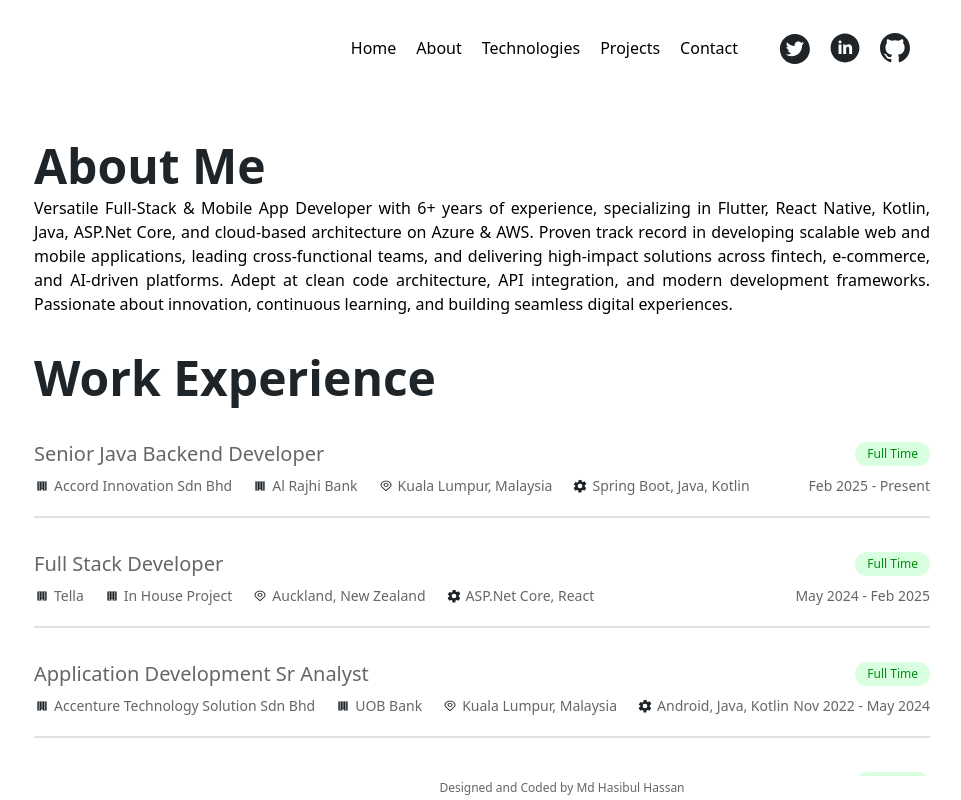
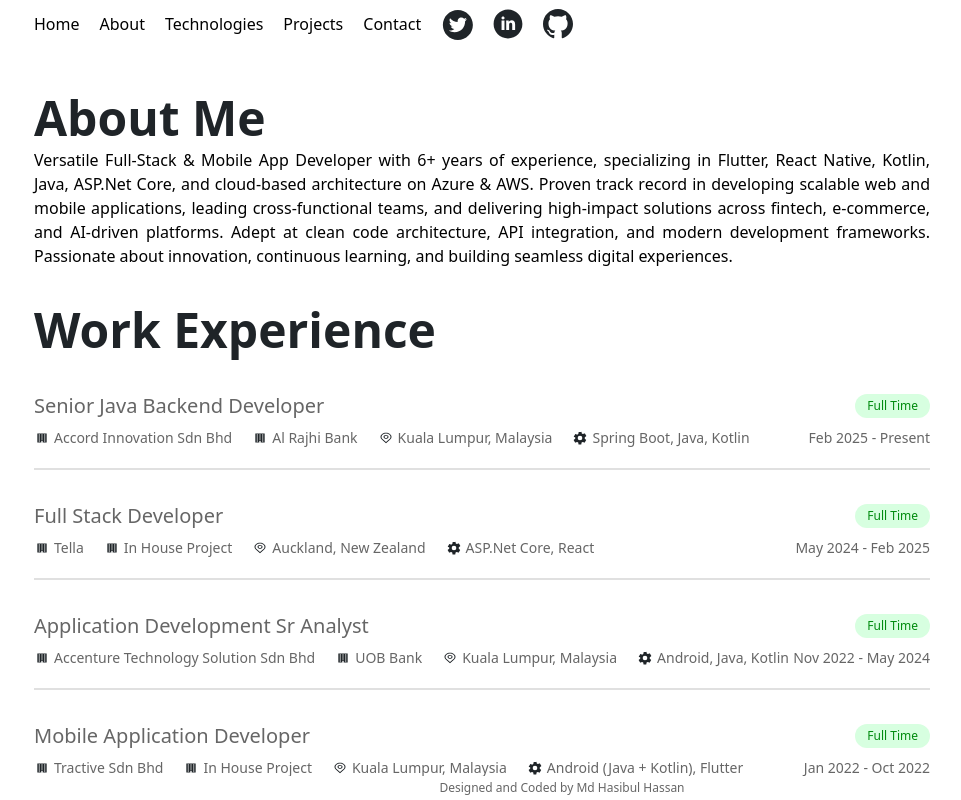
Before and after one commit to Hasibulshahi/react-portfolio, a React (Create React App) app: page /react-portfolio/about in a window 1280 px wide. Shown: the top 800 px of the page, without its empty margins (158-1119 px from the left). Built offline with nearby package versions, Linux system fonts and the light colour scheme.

Commit message:
update screen

```diff
--- a/src/Components/Header.js
+++ b/src/Components/Header.js
@@ -11,30 +11,8 @@
 
   return (
     <header className="container mx-auto md:flex justify-between py-2 max-width">
-      <div className="flex justify-between items-center py-2 md:py-10">
-        {/* <NavLink to="/">
-          <img className="w-14" src={logos.logogradient} alt="logo" />
-        </NavLink>
-        <div onClick={toggleClass} className="cursor-pointer">
-          <svg
-            className="stroke-dark-heading dark:stroke-white md:hidden"
-            width="25"
-            height="20"
-            viewBox="0 0 16 13"
-            fill="none"
-            xmlns="http://www.w3.org/2000/svg"
-          >
-            <path
-              d="M1.4375 1.3125H14.5625M1.4375 11.3125H14.5625H1.4375ZM1.4375 6.3125H14.5625H1.4375Z"
-              strokeWidth="1.875"
-              strokeLinecap="round"
-              strokeLinejoin="round"
-            />
-          </svg>
-        </div> */}
-      </div>
-      <nav className={` ${!isOpen ? "hidden" : null} text-center md:flex justify-between`}>
-        <ul className="dark:text-light-content font-medium md:flex items-center md:space-x-5 md:mr-10">
+      <nav className="md:flex justify-between">
+        <ul className="dark:text-light-content font-medium flex justify-evenly items-center my-5 md:my-0 md:space-x-5 md:mr-5">
           <li className="pb-1 md:pb-0">
             <NavLink to="/" onClick={toggleClass}>
               Home
--- a/src/Pages/Home.js
+++ b/src/Pages/Home.js
@@ -1,90 +1,3 @@
-// import React, { useRef, useEffect } from "react";
-// import gsap from "gsap";
-// import { personalDetails } from "../Details";
-
-// function Home() {
-//   const { name, tagline, img } = personalDetails;
-
-//   const h11 = useRef(null);
-//   const h12 = useRef(null);
-//   const h13 = useRef(null);
-//   const myimageref = useRef(null);
-
-//   useEffect(() => {
-//     if (!h11.current || !h12.current || !h13.current || !myimageref.current) return;
-
-//     // Slight delay to make sure elements are mounted
-//     const timeout = setTimeout(() => {
-//       const tl = gsap.timeline();
-//       tl.from(h11.current, {
-//         x: "-100%",
-//         delay: 0.8,
-//         opacity: 0,
-//         duration: 2,
-//         ease: "Power3.easeOut",
-//       })
-//         .from(h12.current, {
-//           x: "-100%",
-//           delay: 0.5,
-//           opacity: 0,
-//           duration: 2,
-//           ease: "Power3.easeOut",
-//         }, "<")
-//         .from(h13.current, {
-//           x: "-100%",
-//           delay: 0.1,
-//           opacity: 0,
-//           duration: 2,
-//           ease: "Power3.easeOut",
-//         }, "<")
-//         .from(myimageref.current, {
-//           x: "200%",
-//           delay: 0.5,
-//           opacity: 0,
-//           duration: 2,
-//           ease: "Power3.easeOut",
-//         }, "<");
-//     }, 50); // Small timeout helps in single-page apps
-
-//     return () => clearTimeout(timeout);
-//   }, []);
-
-//   return (
-//     <main className="container mx-auto max-width section md:flex justify-between items-center">
-//       <div>
-//         <h1
-//           ref={h11}
-//           className="text-2xl text-dark-heading dark:text-light-heading md:text-4xl xl:text-5xl xl:leading-tight font-bold"
-//         >
-//           Hi,👋<br />I'm<br />
-//         </h1>
-//         <h1
-//           ref={h12}
-//           className="text-2xl bg-clip-text bg-gradient text-transparent md:text-4xl xl:text-5xl xl:leading-tight font-bold"
-//         >
-//           {name}
-//         </h1>
-//         <h2
-//           ref={h13}
-//           className="text-2xl text-dark-heading dark:text-light-heading md:text-4xl xl:text-5xl xl:leading-tight font-bold"
-//         >
-//           {tagline}
-//         </h2>
-//       </div>
-//       <div className="mt-5 md:mt-0">
-//         <img
-//           ref={myimageref}
-//           className="w-1/2 md:ml-auto rounded-full object-cover"
-//           src={img}
-//           alt="Pavan MG"
-//         />
-//       </div>
-//     </main>
-//   );
-// }
-
-// export default Home;
-
 import React, { useRef, useEffect } from "react";
 import gsap from "gsap";
 import { personalDetails } from "../Details";
@@ -137,32 +50,31 @@
   }, []);
 
   return (
-    <main className="container mx-auto px-4 py-10 flex flex-col md:flex-row justify-center items-center">
-      <div className="text-center md:text-left">
+    <main className="container mx-auto max-width section md:flex justify-between items-center">
+      <div>
         <h1
           ref={h11}
-          className="text-2xl sm:text-3xl md:text-4xl xl:text-5xl font-bold text-dark-heading dark:text-light-heading"
+          className="text-2xl text-dark-heading dark:text-light-heading md:text-4xl xl:text-5xl xl:leading-tight font-bold"
         >
           Hi,👋<br />I'm<br />
         </h1>
         <h1
           ref={h12}
-          className="text-2xl sm:text-3xl md:text-4xl xl:text-5xl font-bold bg-clip-text bg-gradient text-transparent"
+          className="text-2xl bg-clip-text bg-gradient text-transparent md:text-4xl xl:text-5xl xl:leading-tight font-bold"
         >
           {name}
         </h1>
         <h2
           ref={h13}
-          className="text-xl sm:text-2xl md:text-3xl xl:text-4xl font-bold text-dark-heading dark:text-light-heading"
+          className="text-2xl text-dark-heading dark:text-light-heading md:text-4xl xl:text-5xl xl:leading-tight font-bold"
         >
           {tagline}
         </h2>
       </div>
-
-      <div className="mt-8 md:mt-0 w-full flex justify-center md:justify-end">
+      <div className="mt-5 md:mt-0">
         <img
           ref={myimageref}
-          className="w-3/4 sm:w-2/3 md:w-1/3 rounded-full object-cover"
+          className="w-1/2 md:ml-auto rounded-full object-cover"
           src={img}
           alt="Pavan MG"
         />
```
Also changed, not shown: 1 other file (tests, documents, lock files or other folders).
